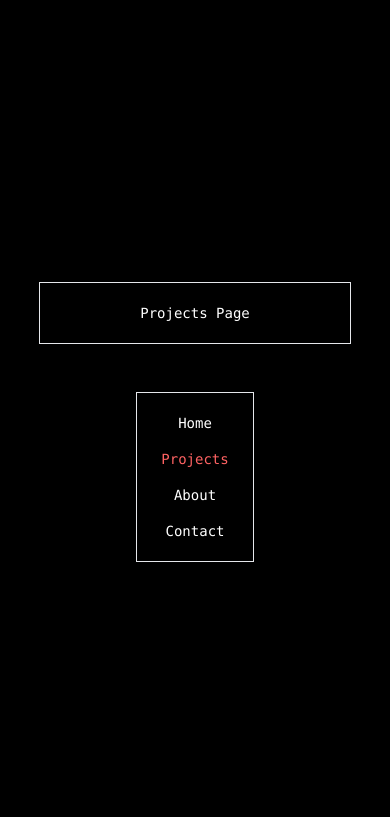
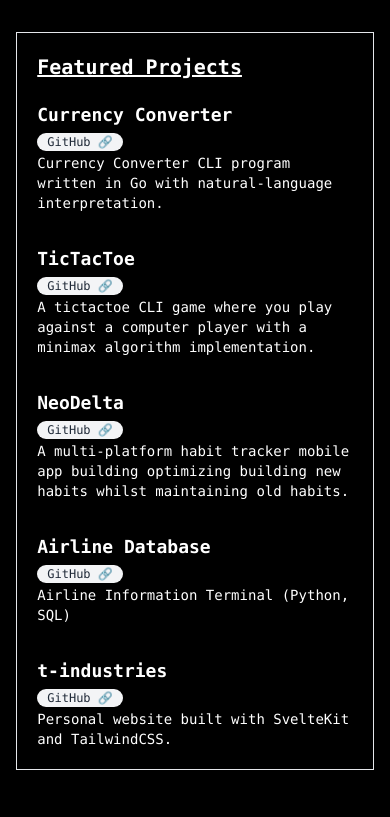
Before and after one commit to ItsThompson/t-industries, a SvelteKit app: page /projects in a window 390 px wide. Shown: the top 817 px of the page. Built offline with nearby package versions, Linux system fonts and the light colour scheme.

Commit message:
feat(responsive): Updated layout feat(projects): Project page completed

```diff
--- /dev/null
+++ b/src/components/Badge.svelte
@@ -0,0 +1,11 @@
+<script lang="ts">
+    export let href: string;
+    export let name: string;
+</script>
+
+<a {href} target="_blank" rel="noopener noreferrer" class="my-1">
+    <span
+        class="bg-gray-100 text-gray-800 text-xs font-medium me-2 px-2.5 py-0.5 rounded-full dark:bg-gray-700 dark:text-gray-300"
+        >{name} &#128279;
+    </span>
+</a>
--- /dev/null
+++ b/src/components/FeaturedProjectItem.svelte
@@ -0,0 +1,15 @@
+<script lang="ts">
+    export let href: string;
+    export let name: string;
+    export let desc: string = "";
+
+    import Badge from "./Badge.svelte";
+</script>
+
+<div>
+    <h5 class="text-lg font-bold">{name}</h5>
+    <Badge {href} name="GitHub"/>
+    <p class="text-sm">
+        {desc}
+    </p>
+</div>
--- a/src/components/Link.svelte
+++ b/src/components/Link.svelte
@@ -1,17 +1,13 @@
 <script lang="ts">
     export let href: string;
     export let name: string;
+    export let classes: string = "";
 </script>
 
-<link
-    rel="stylesheet"
-    href="https://fonts.googleapis.com/css2?family=Material+Symbols+Outlined:opsz,wght,FILL,GRAD@24,400,0,0"
-/>
-
 <a
-    class="underline hover:no-underline"
+    class="underline hover:no-underline {classes}"
     {href}
     target="_blank"
     rel="noopener noreferrer"
-    >{name}<span class="material-symbols-outlined">link</span>
+    >{name} &#128279;
 </a>
--- a/src/routes/+layout.svelte
+++ b/src/routes/+layout.svelte
@@ -4,7 +4,7 @@
 </script>
 
 <div
-    class="h-screen w-screen flex flex-col justify-center items-center m-auto bg-black"
+    class="min-h-screen min-w-screen bg-black flex flex-col justify-start md:justify-center items-center m-auto py-8 overflow-auto"
 >
     <slot />
     <Navbar />
--- a/src/routes/+page.svelte
+++ b/src/routes/+page.svelte
@@ -14,10 +14,7 @@
         </h4>
         <p class="text-sm">
             Software Developer
-            <!-- <span class="text-xs invisible"> -->
-            <!--     Kind of offensive to tie me down to a single role... I'll let it -->
-            <!--     slide.</span -->
-            <!-- > -->
+            <!-- Kind of offensive to tie me down to a single role... I'll let it slide. -->
         </p>
         <p class="text-sm">First Year at the University of Bath</p>
     </div>
--- a/src/routes/projects/+page.svelte
+++ b/src/routes/projects/+page.svelte
@@ -1,6 +1,42 @@
 <script lang="ts">
+    import Project from "../../components/FeaturedProjectItem.svelte";
 </script>
 
-<div class="w-4/5 border p-5 flex flex-col items-center gap-5">
-<p class="text-sm">Projects Page</p>
+<div
+    class="w-11/12 md:w-1/2 lg:w-2/5 2xl:w-1/3
+border p-5 flex flex-col items-center gap-5"
+>
+    <div class="self-start">
+        <h4 class="text-xl font-bold underline">Featured Projects</h4>
+    </div>
+
+    <div
+        class="grid grid-cols-1 md:grid-cols-2 items-start gap-8"
+    >
+        <Project
+            href="https://github.com/ItsThompson/currency-converter"
+            name="Currency Converter"
+            desc="Currency Converter CLI program written in Go with natural-language interpretation."
+        />
+        <Project
+            href="https://github.com/ItsThompson/tictactoe"
+            name="TicTacToe"
+            desc="A tictactoe CLI game where you play against a computer player with a minimax algorithm implementation."
+        />
+        <Project
+            href="https://github.com/ItsThompson/neo_delta"
+            name="NeoDelta"
+            desc="A multi-platform habit tracker mobile app building optimizing building new habits whilst maintaining old habits."
+        />
+        <Project
+            href="https://github.com/ItsThompson/airline-database"
+            name="Airline Database"
+            desc="Airline Information Terminal (Python, SQL)"
+        />
+        <Project
+            href="https://github.com/ItsThompson/t-industries"
+            name="t-industries"
+            desc="Personal website built with SvelteKit and TailwindCSS."
+        />
+    </div>
 </div>
```
